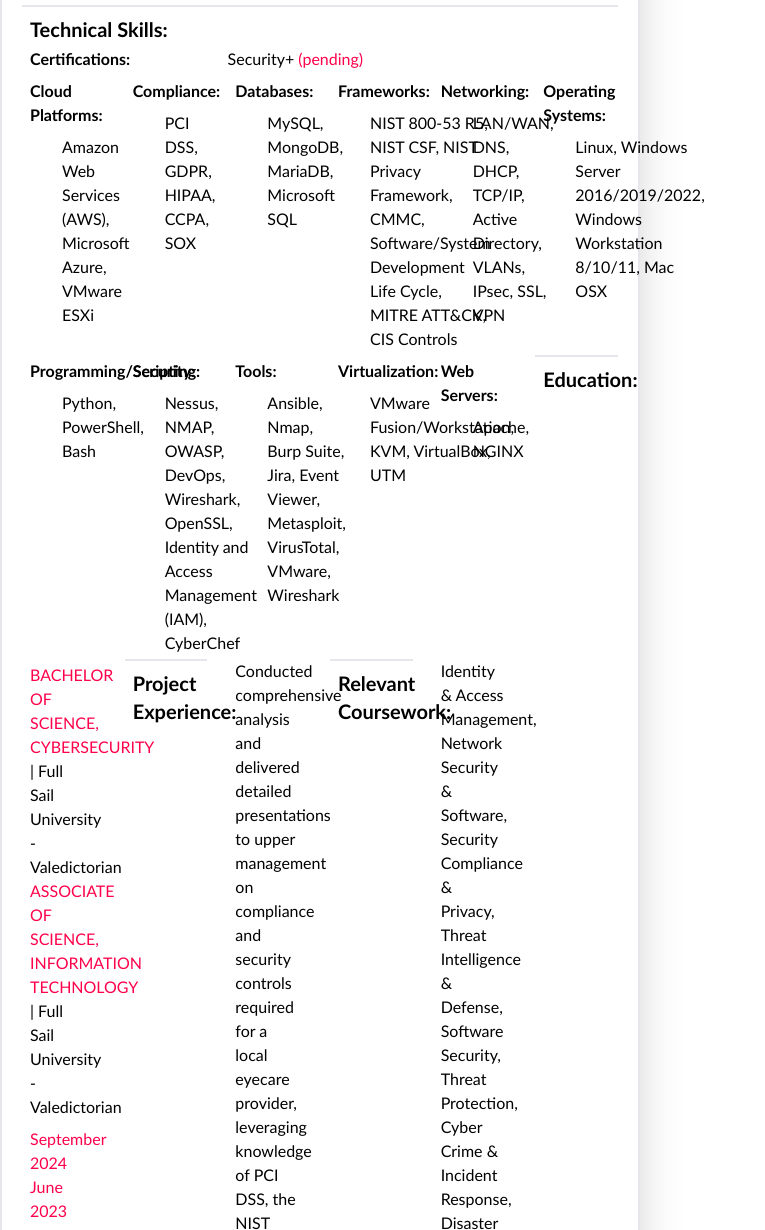
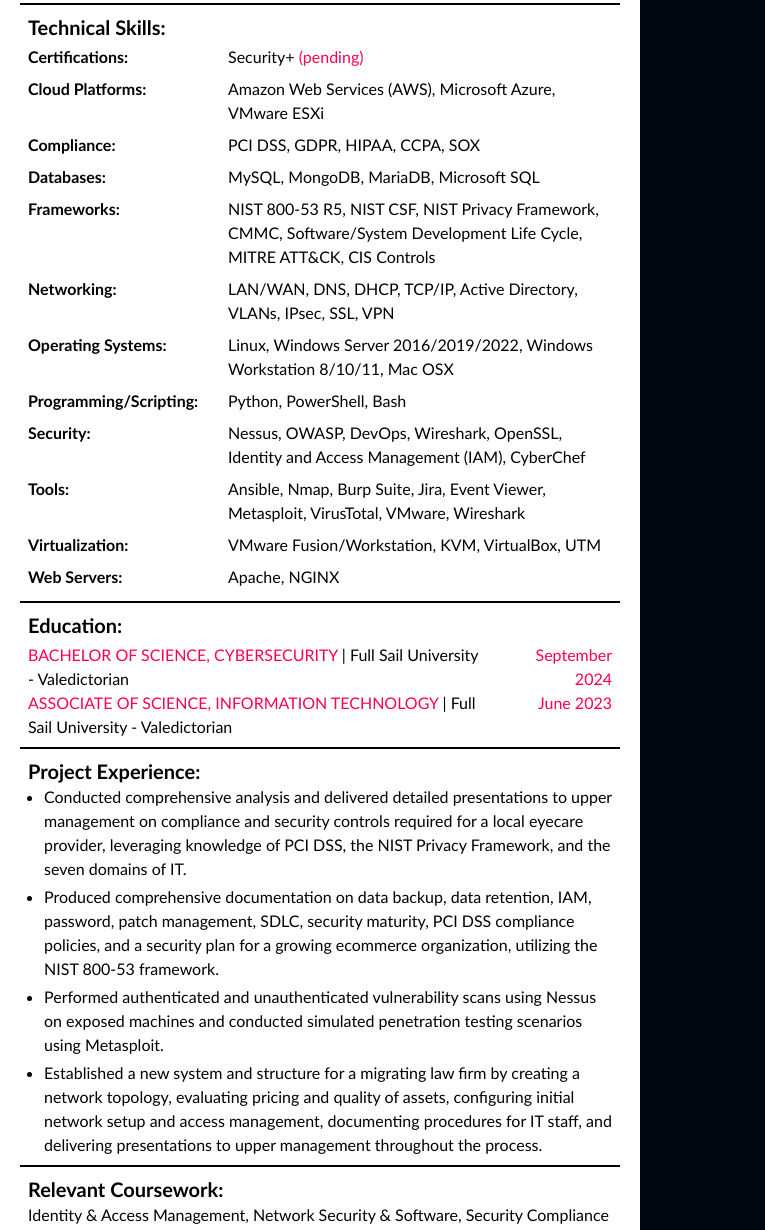
Before and after one commit to amcocan/amcocan.online, a website: page dist/index.html in a window 1280 px wide. Shown: the part 337-1567 px from the top of the page, without its empty margins (0-765 px from the left). Drawn offline with Linux system fonts and the light colour scheme.

Commit message:
Update resume code

```diff
--- a/dist/index.html
+++ b/dist/index.html
@@ -34,20 +34,20 @@
 
   -->
 
-  <body class="">
+  <body class="bg-gray-950">
 
     <!-- Resume Div -->
     <div
-      class="grid grid-cols-6 gap-x-5 border-solid border-x-2 border-y-2 p-5 max-w-full min-w-1/2 lg:w-1/2 bg-white shadow-2xl"
+      class="w-1/2 grid grid-cols-6 border-solid  p-5 bg-white shadow-2xl"
     >
-      <div class="grid-rows-1 col-span-full inline-grid">
-        <div class="row-span-full col-start-1 col-span-4 px-2 pb-2 align-bottom">
-          <p class="text-left text-5xl font-sans">Andrei Cocan</p>
+      <div class="grid-cols-4 col-span-full inline-grid">
+        <div class="col-start-1 col-end-4 h-full px-2 pb-2 ">
+          <p class="mt-5 text-left text-5xl font-sans">Andrei Cocan</p>
           <p class="text-left text-xl text-crimson font-sans">
             Cybersecurity Professional
           </p>
         </div>
-        <div class="row-span-full col-start-5 col-span-2 px-2 pb-2">
+        <div class="col-start-4 col-end-5 px-2 pb-2">
           <p class="font-sans text-right">Snellville, GA</p>
           <p class="text-crimson font-sans text-right">470.448.6761</p>
           <p class="text-crimson font-sans text-right">
@@ -125,7 +125,7 @@
           </span>
         </div>
       </div>
-      <div class="grid-rows-1 col-span-full inline-grid border-solid border-t-2">
+      <div class="grid-rows-1 col-span-full inline-grid border-solid border-t-2 border-black">
         <div class="row-span-full col-span-full p-2">
           <p class="text-base">
             Highly motivated Cybersecurity, IT graduate, and curious learner
@@ -140,162 +140,162 @@
           </p>
         </div>
       </div>
-      <div class="col-span-full inline-grid border-solid border-t-2">
+      <div class="col-span-full inline-grid border-solid border-t-2 border-black">
         <div class="pt-2 px-2">
           <p class="font-sans font-bold text-xl">Technical Skills:</p>
         </div>
       </div>
-      <div class="grid-rows-1 col-span-full inline-grid">
-        <div class="row-span-full col-span-1 w-1/4 px-2 py-1 inline-grid">
+      <div class="grid-cols-6 col-span-full inline-grid">
+        <div class="col-start-1 col-end-3 px-2 py-1">
           <p class="font-sans font-bold">Certifications:</p>
         </div>
-        <div class="row-span-full col-span-5 w-3/4 px-2 py-1 pl-10 inline-grid">
-          <p class="">
+        <div class="col-start-3 col-end-7 px-2 py-1">
+          <p class="font-sans">
             Security+
-            <span class="text-crimson"> (pending) </span>
+            <span class="text-crimson font-sans"> (pending) </span>
           </p>
         </div>
       </div>
-      <div class="">
-        <div class="w-1/4 px-2 py-1 inline-flex">
+      <div class="grid-cols-6 col-span-full inline-grid">
+        <div class="col-start-1 col-end-3 px-2 py-1">
           <p class="font-sans font-bold">Cloud Platforms:</p>
         </div>
-        <div class="w-3/4 px-2 py-1 pl-10 inline-flex">
-          <p class="">
+        <div class="col-start-3 col-end-7 px-2 py-1">
+          <p class="font-sans">
             Amazon Web Services (AWS), Microsoft Azure, VMware ESXi
           </p>
         </div>
       </div>
-      <div class="">
-        <div class="w-1/4 px-2 py-1 inline-flex">
+      <div class="grid-cols-6 col-span-full inline-grid">
+        <div class="col-start-1 col-end-3 px-2 py-1">
           <p class="font-sans font-bold">Compliance:</p>
         </div>
-        <div class="w-3/4 px-2 py-1 pl-10 inline-flex">
-          <p class="">PCI DSS, GDPR, HIPAA, CCPA, SOX</p>
+        <div class="col-start-3 col-end-7 px-2 py-1">
+          <p class="font-sans">PCI DSS, GDPR, HIPAA, CCPA, SOX</p>
         </div>
       </div>
-      <div class="">
-        <div class="w-1/4 px-2 py-1 inline-flex">
+      <div class="grid-cols-6 col-span-full inline-grid">
+        <div class="col-start-1 col-end-3 px-2 py-1">
           <p class="font-sans font-bold">Databases:</p>
         </div>
-        <div class="w-3/4 px-2 py-1 pl-10 inline-flex">
-          <p class="">MySQL, MongoDB, MariaDB, Microsoft SQL</p>
+        <div class="col-start-3 col-end-7 px-2 py-1">
+          <p class="font-sans">MySQL, MongoDB, MariaDB, Microsoft SQL</p>
         </div>
       </div>
-      <div class="w-full">
-        <div class="w-1/4 px-2 py-1 inline-flex">
+      <div class="grid-cols-6 col-span-full inline-grid">
+        <div class="col-start-1 col-end-3 px-2 py-1">
           <p class="font-sans font-bold">Frameworks:</p>
         </div>
-        <div class="w-3/4 px-2 py-1 pl-10 inline-flex">
-          <p class="">
+        <div class="col-start-3 col-end-7 px-2 py-1">
+          <p class="font-sans">
             NIST 800-53 R5, NIST CSF, NIST Privacy Framework, CMMC,
             Software/System Development Life Cycle, MITRE ATT&amp;CK, CIS
             Controls
           </p>
         </div>
       </div>
-      <div class="">
-        <div class="w-1/4 px-2 py-1 inline-flex">
+      <div class="grid-cols-6 col-span-full inline-grid">
+        <div class="col-start-1 col-end-3 px-2 py-1">
           <p class="font-sans font-bold">Networking:</p>
         </div>
-        <div class="w-3/4 px-2 py-1 pl-10 inline-flex">
-          <p class="">
+        <div class="col-start-3 col-end-7 px-2 py-1">
+          <p class="font-sans">
             LAN/WAN, DNS, DHCP, TCP/IP, Active Directory, VLANs, IPsec, SSL, VPN
           </p>
         </div>
       </div>
-      <div class="">
-        <div class="w-1/4 px-2 py-1 inline-flex">
+      <div class="grid-cols-6 col-span-full inline-grid">
+        <div class="col-start-1 col-end-3 px-2 py-1">
           <p class="font-sans font-bold">Operating Systems:</p>
         </div>
-        <div class="w-3/4 px-2 py-1 pl-10 inline-flex">
-          <p class="">
+        <div class="col-start-3 col-end-7 px-2 py-1">
+          <p class="font-sans">
             Linux, Windows Server 2016/2019/2022, Windows Workstation 8/10/11,
             Mac OSX
           </p>
         </div>
       </div>
-      <div class="">
-        <div class="w-1/4 px-2 py-1 inline-flex">
+      <div class="grid-cols-6 col-span-full inline-grid">
+        <div class="col-start-1 col-end-3 px-2 py-1">
           <p class="font-sans font-bold">Programming/Scripting:</p>
         </div>
-        <div class="w-3/4 px-2 py-1 pl-10 inline-flex">
-          <p class="">Python, PowerShell, Bash</p>
+        <div class="col-start-3 col-end-7 px-2 py-1">
+          <p class="font-sans">Python, PowerShell, Bash</p>
         </div>
       </div>
-      <div class="">
-        <div class="w-1/4 px-2 py-1 inline-flex">
+      <div class="grid-cols-6 col-span-full inline-grid">
+        <div class="col-start-1 col-end-3 px-2 py-1">
           <p class="font-sans font-bold">Security:</p>
         </div>
-        <div class="w-3/4 px-2 py-1 pl-10 inline-flex">
-          <p class="">
-            Nessus, NMAP, OWASP, DevOps, Wireshark, OpenSSL, Identity and Access
+        <div class="col-start-3 col-end-7 px-2 py-1">
+          <p class="font-sans">
+            Nessus, OWASP, DevOps, Wireshark, OpenSSL, Identity and Access
             Management (IAM), CyberChef
           </p>
         </div>
       </div>
-      <div class="">
-        <div class="w-1/4 px-2 py-1 inline-flex">
+      <div class="grid-cols-6 col-span-full inline-grid">
+        <div class="col-start-1 col-end-3 px-2 py-1">
           <p class="font-sans font-bold">Tools:</p>
         </div>
-        <div class="w-3/4 px-2 py-1 pl-10 inline-flex">
-          <p class="">
+        <div class="col-start-3 col-end-7 px-2 py-1">
+          <p class="font-sans">
             Ansible, Nmap, Burp Suite, Jira, Event Viewer, Metasploit,
             VirusTotal, VMware, Wireshark
           </p>
         </div>
       </div>
-      <div class="">
-        <div class="w-1/4 px-2 py-1 inline-flex">
+      <div class="grid-cols-6 col-span-full inline-grid">
+        <div class="col-start-1 col-end-3 px-2 py-1">
           <p class="font-sans font-bold">Virtualization:</p>
         </div>
-        <div class="w-3/4 px-2 py-1 pl-10 inline-flex">
-          <p class="">VMware Fusion/Workstation, KVM, VirtualBox, UTM</p>
+        <div class="col-start-3 col-end-7 px-2 py-1">
+          <p class="font-sans">VMware Fusion/Workstation, KVM, VirtualBox, UTM</p>
         </div>
       </div>
-      <div class="">
-        <div class="w-1/4 px-2 py-1 inline-flex">
+      <div class="grid-cols-6 col-span-full inline-grid">
+        <div class="col-start-1 col-end-3 px-2 py-1">
           <p class="font-sans font-bold">Web Servers:</p>
         </div>
-        <div class="w-3/4 px-2 py-1 pl-10 inline-flex">
-          <p class="">Apache, NGINX</p>
+        <div class="col-start-3 col-end-7 px-2 py-1">
+          <p class="font-sans">Apache, NGINX</p>
         </div>
       </div>
-      <div class="border-solid border-t-2">
-        <div class="pt-2 px-2">
+      <div class="grid-cols-1 col-span-full inline-grid mt-2 border-solid border-t-2 border-black">
+        <div class="col-span-full pt-2 px-2">
           <p class="font-sans font-bold text-xl">Education:</p>
         </div>
       </div>
-      <div class="w-full">
-        <div class="px-2 py-1 w-5/6">
-          <p class="text-crimson font-sans text-left">
+      <div class="grid-cols-9 col-span-full inline-grid mb-1">
+        <div class="col-start-1 col-end-8 px-2 py-1">
+          <p class="text-crimson font-sans">
             BACHELOR OF SCIENCE, CYBERSECURITY
-            <span class="text-black">
+            <span class="text-black font-sans">
               | Full Sail University - Valedictorian
             </span>
           </p>
-          <p class="text-crimson font-sans text-left">
+          <p class="text-crimson font-sans">
             ASSOCIATE OF SCIENCE, INFORMATION TECHNOLOGY
-            <span class="text-black">
+            <span class="text-black font-sans">
               | Full Sail University - Valedictorian
             </span>
           </p>
         </div>
-        <div class="px-2 py-1 w-1/6">
+        <div class="col-start-8 col-end-10 px-2 py-1">
           <p class="text-crimson text-right">September 2024</p>
           <p class="text-crimson text-right">June 2023</p>
         </div>
       </div>
-      <div class="border-solid border-t-2">
-        <div class="pt-2 px-2">
+      <div class="grid-cols-1 col-span-full inline-grid border-solid border-t-2 border-black">
+        <div class="col-span-full pt-2 px-2">
           <p class="font-sans font-bold text-xl">Project Experience:</p>
         </div>
       </div>
-      <div class="">
+      <div class="grid-cols-1 col-span-full inline-grid">
         <div class="px-2">
-          <ul class="">
-            <li data-list-text="">
-              <p class="">
+          <ul class="list-disc pl-4">
+            <li class="list-item mb-1">
+              <p class="font-sans">
                 Conducted comprehensive analysis and delivered detailed
                 presentations to upper management on compliance and security
                 controls required for a local eyecare provider, leveraging
@@ -303,8 +303,8 @@
                 domains of IT.
               </p>
             </li>
-            <li data-list-text="">
-              <p class="">
+            <li class="list-item mb-1">
+              <p class="font-sans">
                 Produced comprehensive documentation on data backup, data
                 retention, IAM, password, patch management, SDLC, security
                 maturity, PCI DSS compliance policies, and a security plan for a
@@ -312,15 +312,15 @@
                 framework.
               </p>
             </li>
-            <li data-list-text="">
-              <p class="">
+            <li class="list-item mb-1">
+              <p class="font-sans">
                 Performed authenticated and unauthenticated vulnerability scans
                 using Nessus on exposed machines and conducted simulated
                 penetration testing scenarios using Metasploit.
               </p>
             </li>
-            <li data-list-text="">
-              <p class="">
+            <li class="list-item mb-2">
+              <p class="font-sans">
                 Established a new system and structure for a migrating law firm
                 by creating a network topology, evaluating pricing and quality
                 of assets, configuring initial network setup and access
@@ -331,14 +331,14 @@
           </ul>
         </div>
       </div>
-      <div class="border-solid border-t-2">
-        <div class="pt-2 px-2">
+      <div class="grid-cols-1 col-span-full inline-grid border-solid border-t-2 border-black">
+        <div class="col-span-full pt-2 px-2">
           <p class="font-sans font-bold text-xl">Relevant Coursework:</p>
         </div>
       </div>
-      <div class="">
-        <div class="px-2">
-          <p class="">
+      <div class="grid-cols-1 col-span-full inline-grid">
+        <div class="col-span-full px-2">
+          <p class="font-sans">
             Identity &amp; Access Management, Network Security &amp; Software,
             Security Compliance &amp; Privacy, Threat Intelligence &amp;
             Defense, Software Security, Threat Protection, Cyber Crime &amp;
```
Also changed, not shown: dist/output.css.
